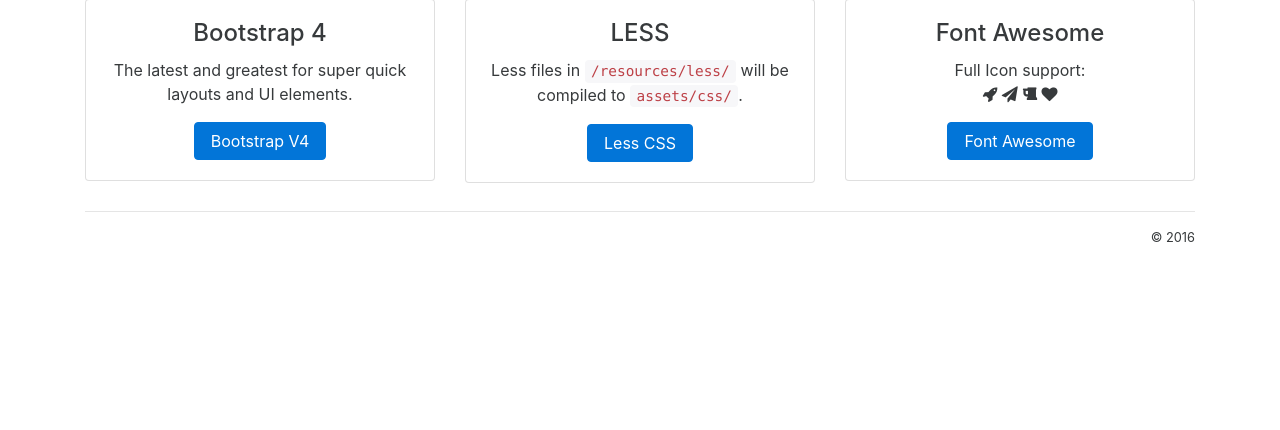
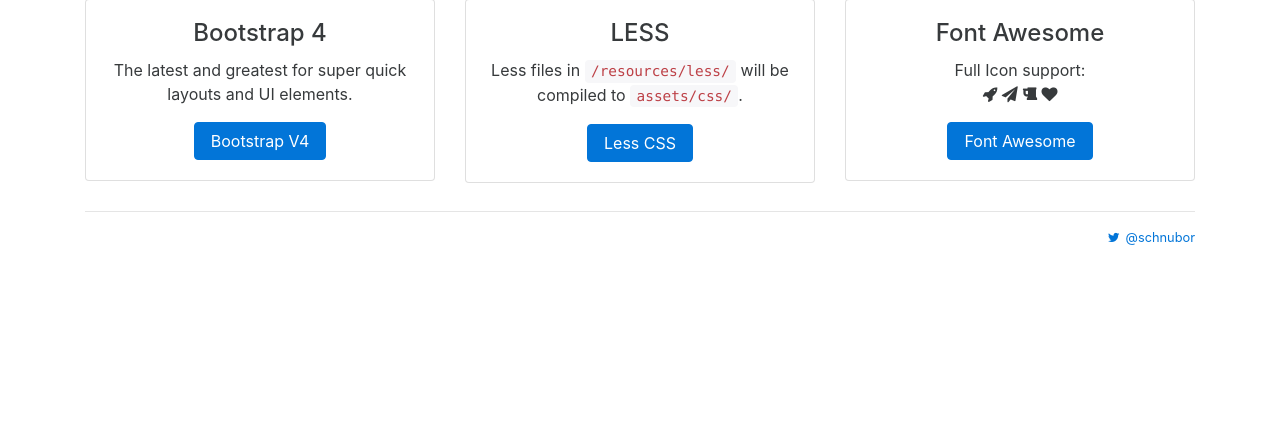
Before and after one commit to schnubor/php-boilerplate, a PHP site: page /index.php in a window 1280 px wide. Shown: the part 370-800 px from the top of the page. Run offline with PHP 8.4, Linux system fonts and the light colour scheme.

Commit message:
updated footer

```diff
--- a/resources/templates/footer.php
+++ b/resources/templates/footer.php
@@ -1,7 +1,13 @@
 <footer>
     <div class="container">
         <hr>
-        <small class="pull-right">© 2016</small>
+        <small class="pull-right">
+            <a href="http://twitter.com/schnubor"
+               target="_blank">
+                <i class="fa fa-fw fa-twitter"></i>
+                @schnubor
+            </a>
+        </small>
     </div>
 </footer>
 
```
Also changed, not shown: README.md.
